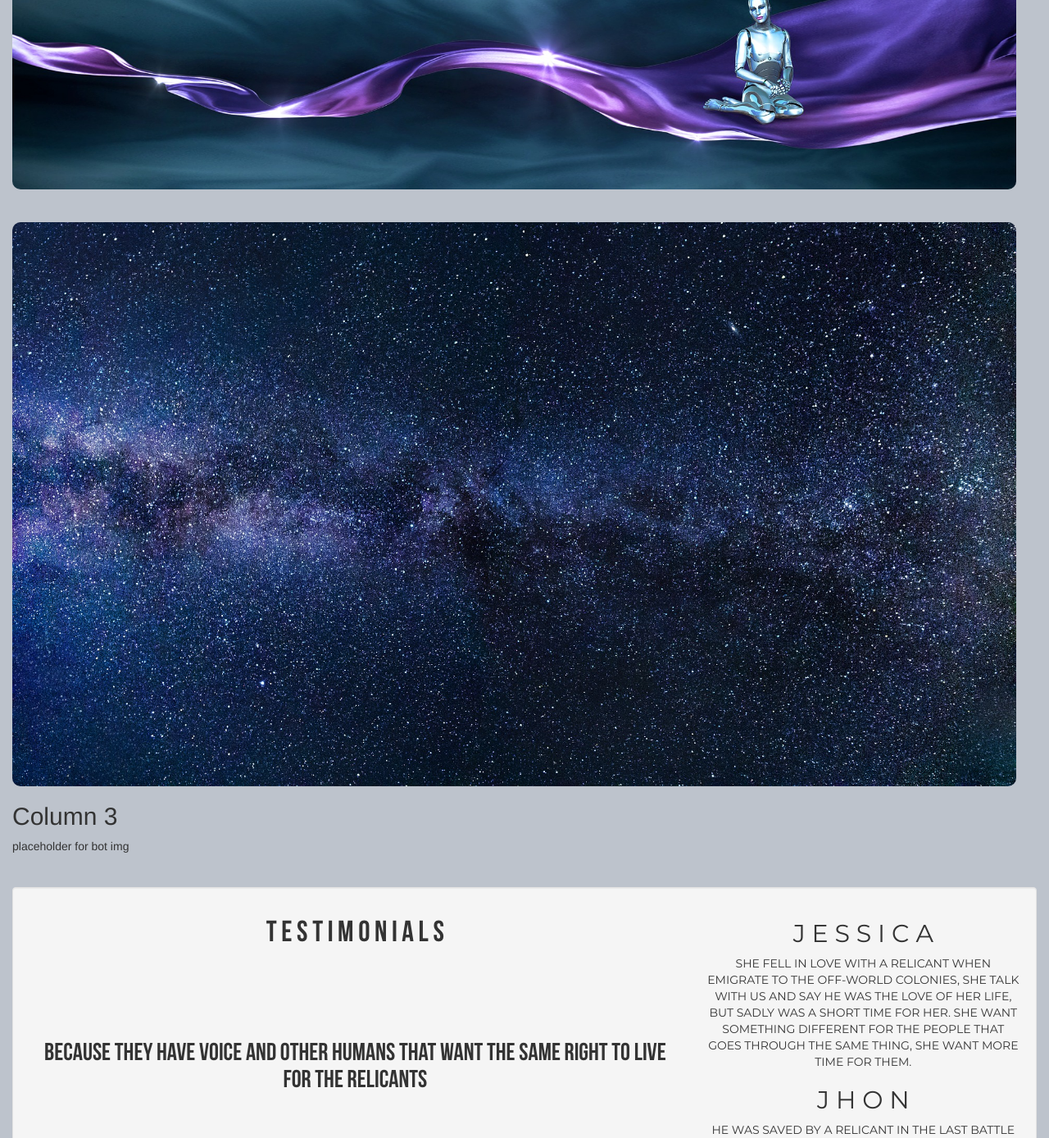
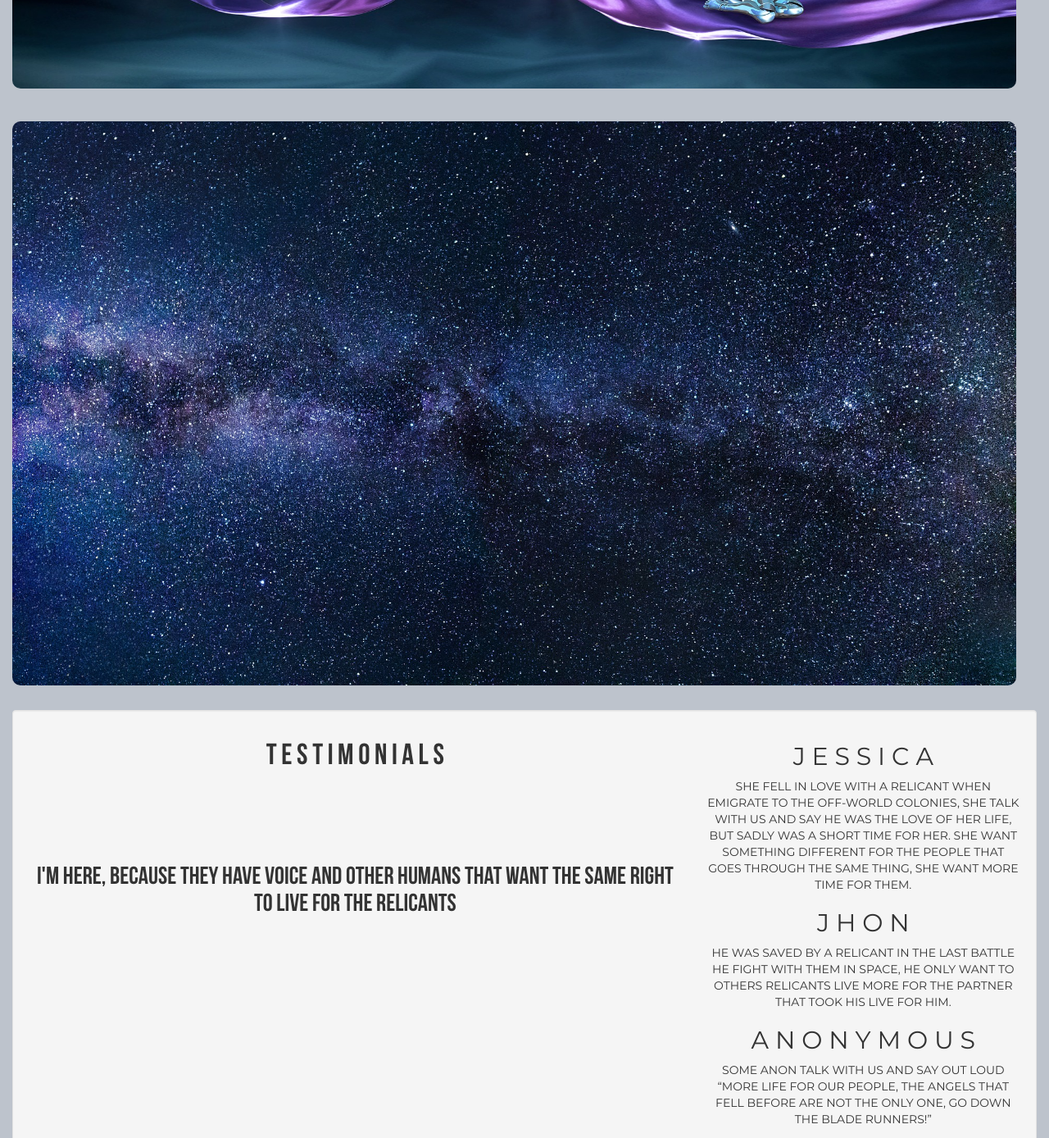
Before and after one commit to chingu-voyage4/Toucans-Team-16, a plain HTML site: page index.html in a window 1280 px wide. Shown: the part 1100-2488 px from the top of the page at 82% size. Drawn offline with nearby package versions, Linux system fonts and the light colour scheme; a script that the page names is missing.

Commit message:
the images work in c9

```diff
--- a/index.html
+++ b/index.html
@@ -22,14 +22,12 @@
     </header>
 
     <div class="row">
-        <div class="column"><img class= "img-thumbnail" src="resources/images/cyborg.jpg" alt="robot">
+        <div class="column"><img class= "img-thumbnail" src="resources/images/arrival.jpg" alt="robot">
         <p></p>
     </div>
-        <div class="column"><img src="/resources/images/cyborg2.jpg" alt="cyborg">
+    <div class="column"><img src="resources/images/cyborg2.jpg" alt="cyborg">
     </div>
-    <div class="column"><img src="/resources/images/milky-way.jpg" alt="galaxy">
-            <h2>Column 3</h2>
-            <p>placeholder for bot img</p>
+    <div class="column"><img src="resources/images/milky-way.jpg" alt="galaxy">
     </div>
     </div>
     <a name="features"></a>
@@ -46,9 +44,9 @@
                                 <br>
                                 <br>
                                 <h2>
-                    BECAUSE THEY HAVE VOICE AND OTHER HUMANS THAT WANT THE SAME RIGHT TO LIVE FOR THE RELICANTS
+                    I'm here, BECAUSE THEY HAVE VOICE AND OTHER HUMANS THAT WANT THE SAME RIGHT TO LIVE FOR THE RELICANTS
                   </h2>
-                            </div>
+                         </div>
                         </div>
                         <div class="col-sm-4 text-center">
                             <div class="people">
```
